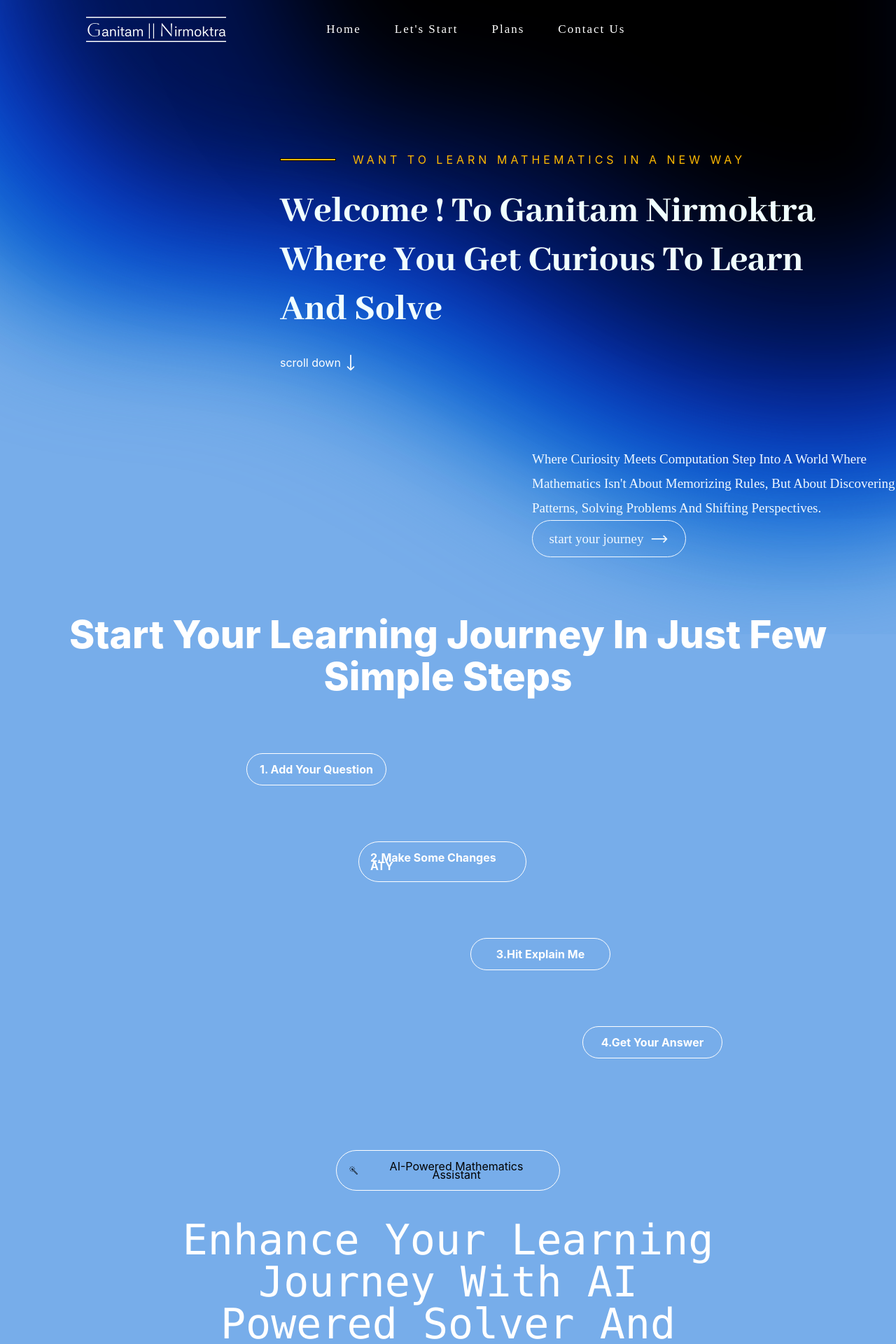
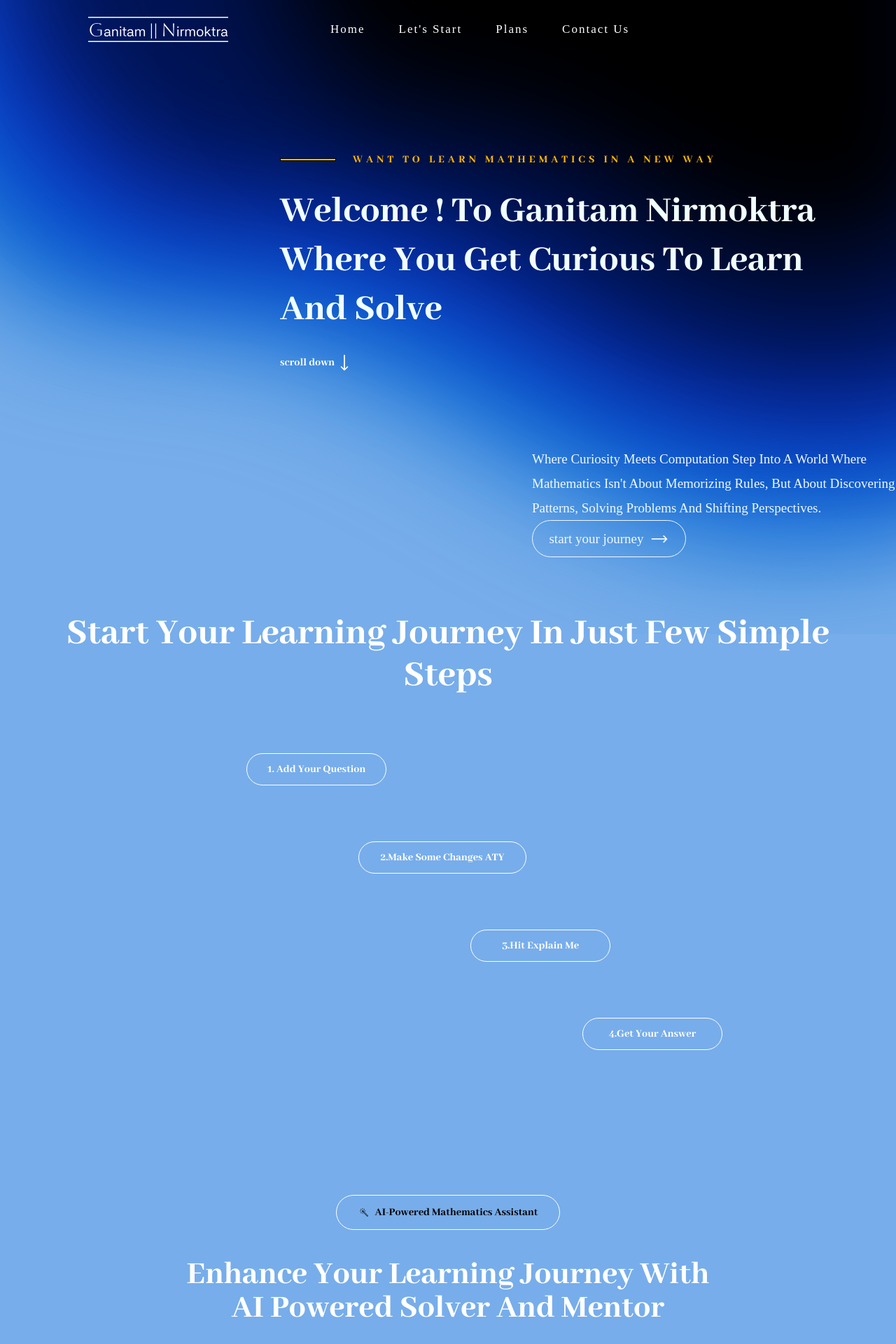
Before and after one commit to chandan1234-hub/Ganitam-Nirmoktra-MvP, a React app in the folder Frontend/: page / in a window 1280 px wide. Shown: the top 1920 px of the page at 70% size. Built offline with nearby package versions, Linux system fonts and the light colour scheme; no server answers; the HTML template or start-up script is replaced by a standard one.

Commit message:
the ui is fixed

```diff
--- a/Frontend/src/features/Home/Home.page.jsx
+++ b/Frontend/src/features/Home/Home.page.jsx
@@ -192,7 +192,7 @@ const Homepage = () => {
                             </div>
                             AI-Powered Mathematics Assistant
                         </button>
-                        <p className={"font-mono text-6xl flex justify-center items-center text-center text-white"}>enhance
+                        <p className={"font-['AbhayLibre-ExtraBold'] text-5xl flex justify-center items-center text-center text-white"}>enhance
                             your learning journey with AI powered solver and mentor</p>
                     </div>
                     <div className="dashboard-overview w-full h-full mb-10">
@@ -207,15 +207,16 @@ const Homepage = () => {
                     </div>
                 </div>
             </section>
-            <section className={"onthirdscroll-page capitalize max-h-screen max-w-full mt-20 mb-30"}>
+            <section className={"onthirdscroll-page capitalize max-h-screen max-w-full mt-20 mb-40"}>
                 <div
                     className={"somequestion-section flex flex-col justify-center items-center gap-15 w-full h-full mx-auto capitalize"}>
                     <div
-                        className={"flex flex-row border border-white p-3 gap-2 rounded-full w-[20%] justify-center items-center text-l"}>
+                        className={"flex flex-row border border-white p-3 gap-2 rounded-full w-[15%] justify-center items-center text-l mx-auto"}>
                         <IoIosColorWand/>
                         <h3>AI Powered Assistant</h3>
                     </div>
-                    <h1 className={"text-5xl w-[80%] text-white leading-15 text-center c"}>learn and solve with AI (Your
+                    <h1 className={"text-5xl w-[80%] text-white leading-15 text-center "}>learn and solve with AI <br></br>
+                        (Your
                         personal assistant for mathematics solving)</h1>
                     <div className={" w-full h-full bg-transparent opacity-75"}>
                         <div
--- a/Frontend/src/features/Home/Home.style.css
+++ b/Frontend/src/features/Home/Home.style.css
@@ -9,6 +9,8 @@ body{
     height: 100vh;
     width: 100%;
     background-size: cover;
+      font-family:'AbhayLibre-ExtraBold';
+
 }
 .Herarchy{
     letter-spacing: 5px;
```
